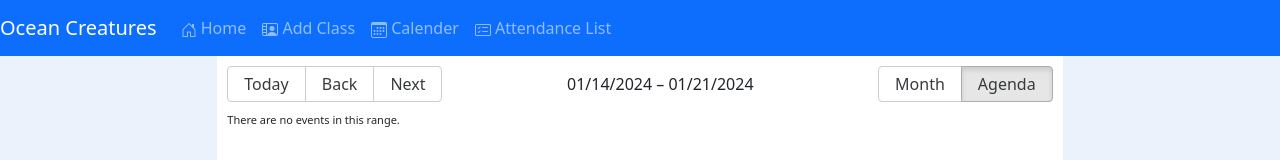
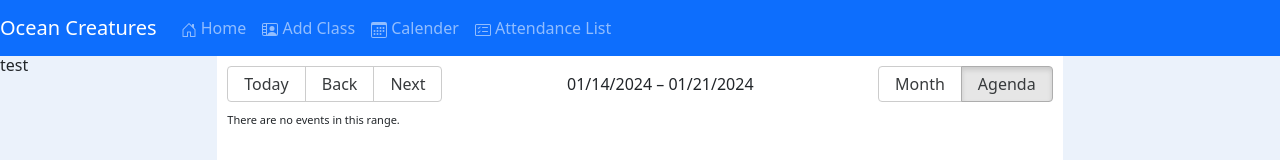
Before and after one commit to bajisapp/oceancreatures11, a React (Vite) app in the folder client/: page /calender in a window 1280 px wide. Shown: the top 160 px of the page. Built offline with nearby package versions, Linux system fonts and the light colour scheme; no server answers.

Commit message:
first commit

```diff
--- a/client/package.json
+++ b/client/package.json
@@ -3,7 +3,7 @@
   "name": "client",
   "private": true,
   "version": "0.0.0",
-  "homepage": "https://bajisapp.github.io/oceancreaturesv5/",
+  "homepage": "https://bajisapp.github.io/oceancreatures11/",
   "type": "module",
   "scripts": {
     "dev": "vite",
--- a/client/src/Calender.jsx
+++ b/client/src/Calender.jsx
@@ -214,6 +214,7 @@ const Updateabsent = (e) => {
 
       <div class="row">
     <div class="col-2">
+      <h6>test</h6>
 
     </div>
     <div class="col-8">
```
Also changed, not shown: 1 other file (tests, documents, lock files or other folders).
